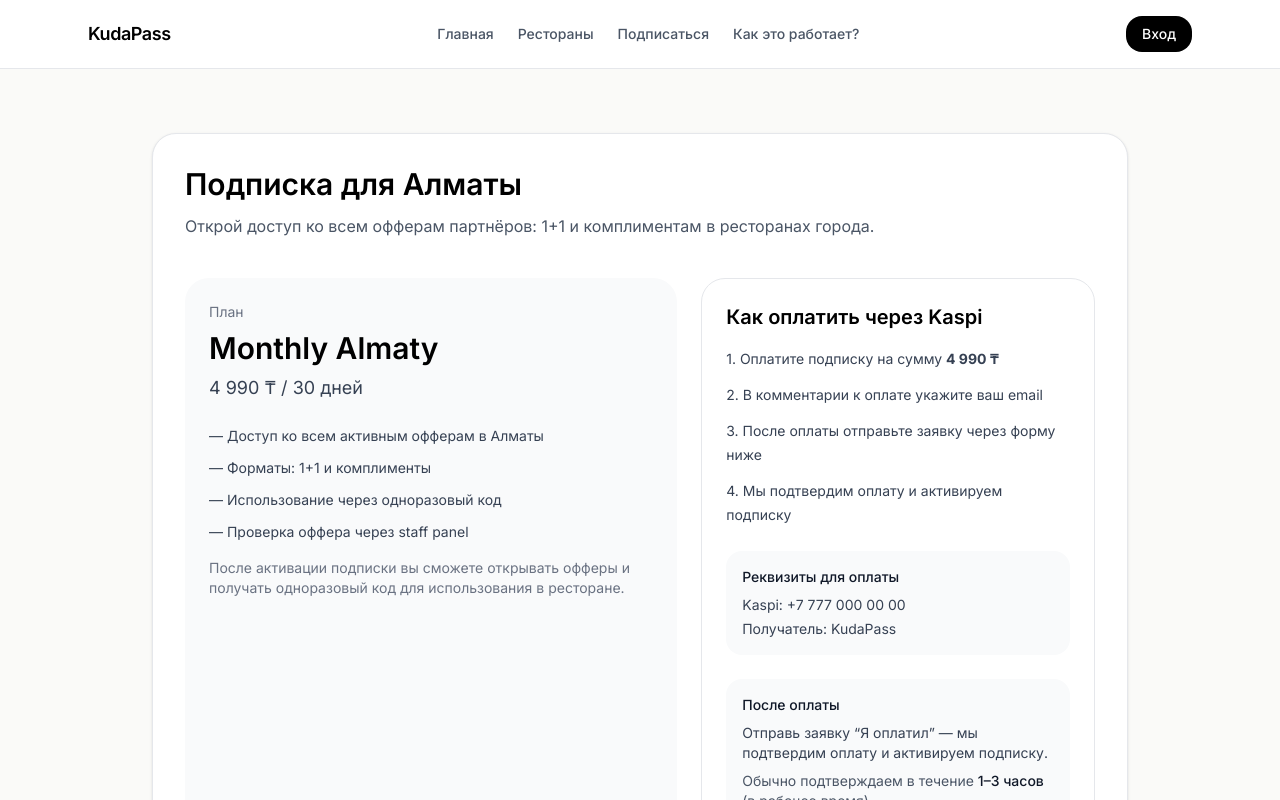
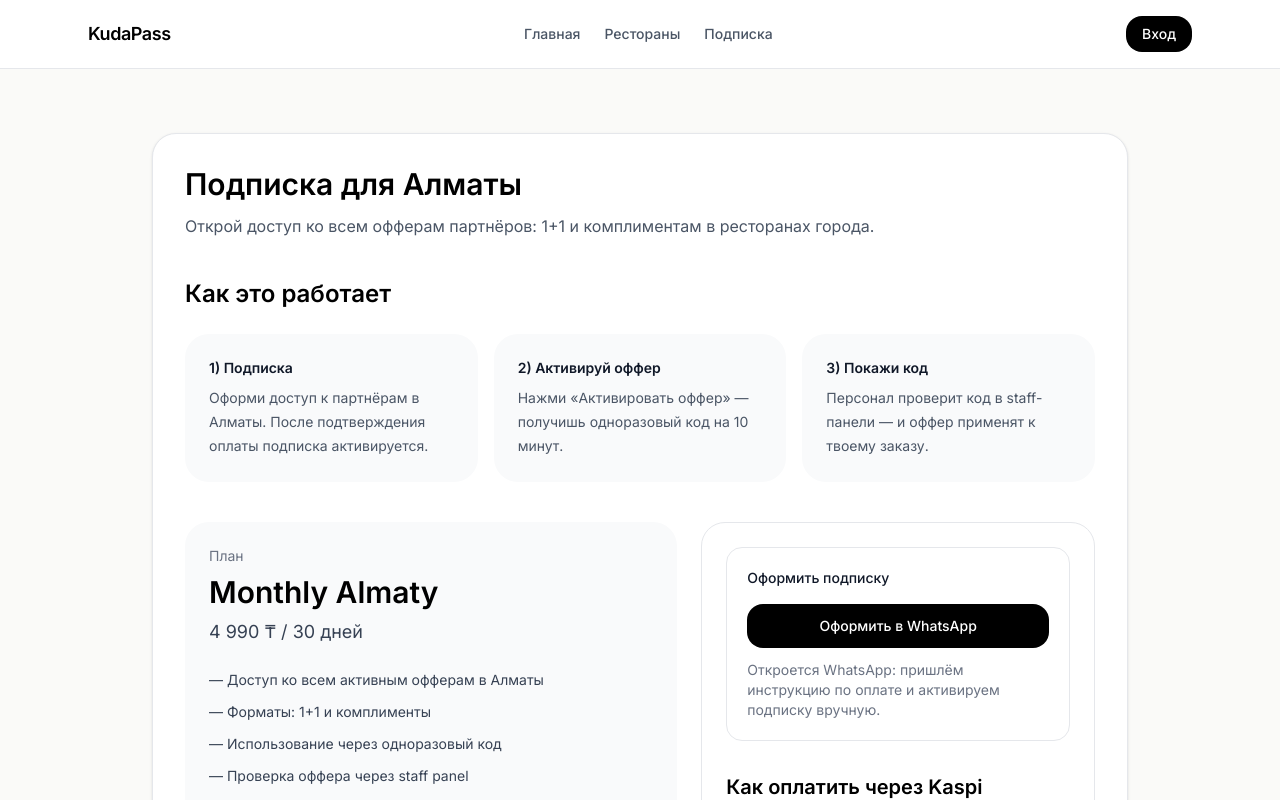
Before and after one commit to kudreyev/almaty-dining-club, a Next.js app: page /pricing in a window 1280 px wide. Shown: the top 800 px of the page. Built offline with nearby package versions, Linux system fonts and the light colour scheme; no server answers.

Commit message:
Update navigation and pricing pages: change "How It Works" link to "Pricing", enhance pricing page with WhatsApp subscription option, and redirect "How It Works" page to pricing.

```diff
--- a/src/app/how-it-works/page.tsx
+++ b/src/app/how-it-works/page.tsx
@@ -1,74 +1,5 @@
-import Link from 'next/link'
+import { redirect } from 'next/navigation'
 
-export const dynamic = 'force-static'
-export const revalidate = false
-export const runtime = 'edge'
-
-export default function HowItWorksPage() {
-  return (
-    <main className="mx-auto max-w-6xl px-6 py-16">
-      <section className="rounded-[2rem] border border-gray-200 bg-white px-8 py-14 shadow-sm md:px-14">
-        <p className="text-sm font-medium uppercase tracking-[0.2em] text-gray-500">
-          Алматы · Подписка
-        </p>
-
-        <h1 className="mt-4 max-w-4xl text-4xl font-semibold tracking-tight md:text-6xl">
-          Офферы 1+1 и комплименты в ресторанах — по одной подписке
-        </h1>
-
-        <p className="mt-6 max-w-2xl text-lg leading-8 text-gray-600">
-          Выбирай заведение, активируй оффер и покажи код персоналу. Всё просто — без купонов и распечаток.
-        </p>
-
-        <div className="mt-10 grid gap-4 md:grid-cols-3">
-          <div className="rounded-3xl bg-gray-50 p-6">
-            <p className="text-sm font-semibold text-gray-900">1) Подписка</p>
-            <p className="mt-2 text-sm leading-6 text-gray-600">
-              Оформи доступ к партнёрам в Алматы. После подтверждения оплаты подписка активируется.
-            </p>
-          </div>
-
-          <div className="rounded-3xl bg-gray-50 p-6">
-            <p className="text-sm font-semibold text-gray-900">2) Активируй оффер</p>
-            <p className="mt-2 text-sm leading-6 text-gray-600">
-              Нажми “Активировать оффер” — получишь одноразовый код на 10 минут.
-            </p>
-          </div>
-
-          <div className="rounded-3xl bg-gray-50 p-6">
-            <p className="text-sm font-semibold text-gray-900">3) Покажи код</p>
-            <p className="mt-2 text-sm leading-6 text-gray-600">
-              Персонал проверит код в staff-панели — и оффер применят к твоему заказу.
-            </p>
-          </div>
-        </div>
-
-        <div className="mt-10 rounded-3xl border border-gray-200 bg-white p-6">
-          <p className="text-sm font-semibold text-gray-900">Правила (MVP)</p>
-          <ul className="mt-3 list-disc space-y-2 pl-5 text-sm text-gray-600">
-            <li>Код действует 10 минут</li>
-            <li>Одновременно можно иметь только 1 активный код</li>
-            <li>В одном ресторане — не чаще 1 раза в 7 дней</li>
-            <li>Офферы не суммируются с другими акциями (если не указано иначе)</li>
-          </ul>
-        </div>
-
-        <div className="mt-10 flex flex-wrap gap-4">
-          <Link
-            href="/almaty"
-            className="inline-flex rounded-2xl bg-black px-6 py-3 text-sm font-medium text-white"
-          >
-            Смотреть рестораны
-          </Link>
-
-          <Link
-            href="/pricing"
-            className="inline-flex rounded-2xl border border-gray-300 bg-white px-6 py-3 text-sm font-medium text-black"
-          >
-            Оформить подписку
-          </Link>
-        </div>
-      </section>
-    </main>
-  )
+export default function Page() {
+  redirect('/pricing')
 }
--- a/src/app/page.tsx
+++ b/src/app/page.tsx
@@ -127,7 +127,7 @@ export default async function HomePage({ searchParams }: PageProps) {
           </Link>
 
           <Link
-            href="/how-it-works"
+            href="/pricing"
             className="inline-flex rounded-2xl border border-gray-300 bg-white px-6 py-3 text-sm font-medium text-black"
           >
             Как это работает
--- a/src/app/pricing/page.tsx
+++ b/src/app/pricing/page.tsx
@@ -2,6 +2,9 @@ import Link from 'next/link'
 import { createSupabaseServerClient } from '@/lib/supabase/server'
 
 export const runtime = 'edge'
+
+const WHATSAPP_SUBSCRIBE_URL =
+  'https://wa.me/77066059899?text=%D0%97%D0%B4%D1%80%D0%B0%D0%B2%D1%81%D1%82%D0%B2%D1%83%D0%B9%D1%82%D0%B5%21%20%D0%A5%D0%BE%D1%87%D1%83%20%D0%BF%D0%BE%D0%B4%D0%BF%D0%B8%D1%81%D0%BA%D1%83%20KudaPass%20%D0%BD%D0%B0%20%D0%BE%D0%B4%D0%B8%D0%BD%20%D0%BC%D0%B5%D1%81%D1%8F%D1%86'
 
 export default async function PricingPage() {
   const supabase = await createSupabaseServerClient()
@@ -31,6 +34,32 @@ export default async function PricingPage() {
           </p>
         </div>
 
+        <section className="mt-10">
+          <h2 className="text-2xl font-semibold">Как это работает</h2>
+          <div className="mt-6 grid gap-4 md:grid-cols-3">
+            <div className="rounded-3xl bg-gray-50 p-6">
+              <p className="text-sm font-semibold text-gray-900">1) Подписка</p>
+              <p className="mt-2 text-sm leading-6 text-gray-600">
+                Оформи доступ к партнёрам в Алматы. После подтверждения оплаты подписка активируется.
+              </p>
+            </div>
+
+            <div className="rounded-3xl bg-gray-50 p-6">
+              <p className="text-sm font-semibold text-gray-900">2) Активируй оффер</p>
+              <p className="mt-2 text-sm leading-6 text-gray-600">
+                Нажми «Активировать оффер» — получишь одноразовый код на 10 минут.
+              </p>
+            </div>
+
+            <div className="rounded-3xl bg-gray-50 p-6">
+              <p className="text-sm font-semibold text-gray-900">3) Покажи код</p>
+              <p className="mt-2 text-sm leading-6 text-gray-600">
+                Персонал проверит код в staff-панели — и оффер применят к твоему заказу.
+              </p>
+            </div>
+          </div>
+        </section>
+
         <div className="mt-10 grid gap-6 lg:grid-cols-[1fr_0.8fr]">
           <div className="rounded-3xl bg-gray-50 p-6">
             <p className="text-sm text-gray-500">План</p>
@@ -44,12 +73,28 @@ export default async function PricingPage() {
               <li>— Проверка оффера через staff panel</li>
             </ul>
             <p className="mt-4 text-sm text-gray-500">
-              После активации подписки вы сможете открывать офферы и получать одноразовый код для использования в ресторане.
+              После активации подписки вы сможете открывать офферы и получать одноразовый код для
+              использования в ресторане.
             </p>
           </div>
 
           <div className="rounded-3xl border border-gray-200 p-6">
-            <h3 className="text-xl font-semibold">Как оплатить через Kaspi</h3>
+            <div className="rounded-2xl border border-gray-200 bg-white p-5">
+              <p className="text-sm font-medium text-gray-900">Оформить подписку</p>
+              <a
+                href={WHATSAPP_SUBSCRIBE_URL}
+                target="_blank"
+                rel="noreferrer"
+                className="mt-4 inline-flex w-full items-center justify-center rounded-2xl bg-black px-5 py-3 text-sm font-medium text-white"
+              >
+                Оформить в WhatsApp
+              </a>
+              <p className="mt-3 text-sm text-gray-500">
+                Откроется WhatsApp: пришлём инструкцию по оплате и активируем подписку вручную.
+              </p>
+            </div>
+
+            <h3 className="mt-8 text-xl font-semibold">Как оплатить через Kaspi</h3>
 
             <ol className="mt-4 space-y-3 text-sm leading-6 text-gray-700">
               <li>1. Оплатите подписку на сумму <strong>4 990 ₸</strong></li>
@@ -67,7 +112,7 @@ export default async function PricingPage() {
             <div className="mt-6 rounded-2xl bg-gray-50 p-4 text-sm text-gray-700">
               <p className="font-medium text-gray-900">После оплаты</p>
               <p className="mt-2">
-                Отправь заявку “Я оплатил” — мы подтвердим оплату и активируем подписку.
+                Отправь заявку «Я оплатил» — мы подтвердим оплату и активируем подписку.
               </p>
               <p className="mt-2 text-gray-600">
                 Обычно подтверждаем в течение{' '}
--- a/src/components/header.tsx
+++ b/src/components/header.tsx
@@ -35,10 +35,7 @@ export async function Header() {
             Рестораны
           </Link>
           <Link href="/pricing" className="text-sm font-medium text-gray-600 hover:text-black">
-            Подписаться
-          </Link>
-          <Link href="/how-it-works" className="text-sm font-medium text-gray-600 hover:text-black">
-            Как это работает?
+            Подписка
           </Link>
 
           {role === 'admin' ? (
```
